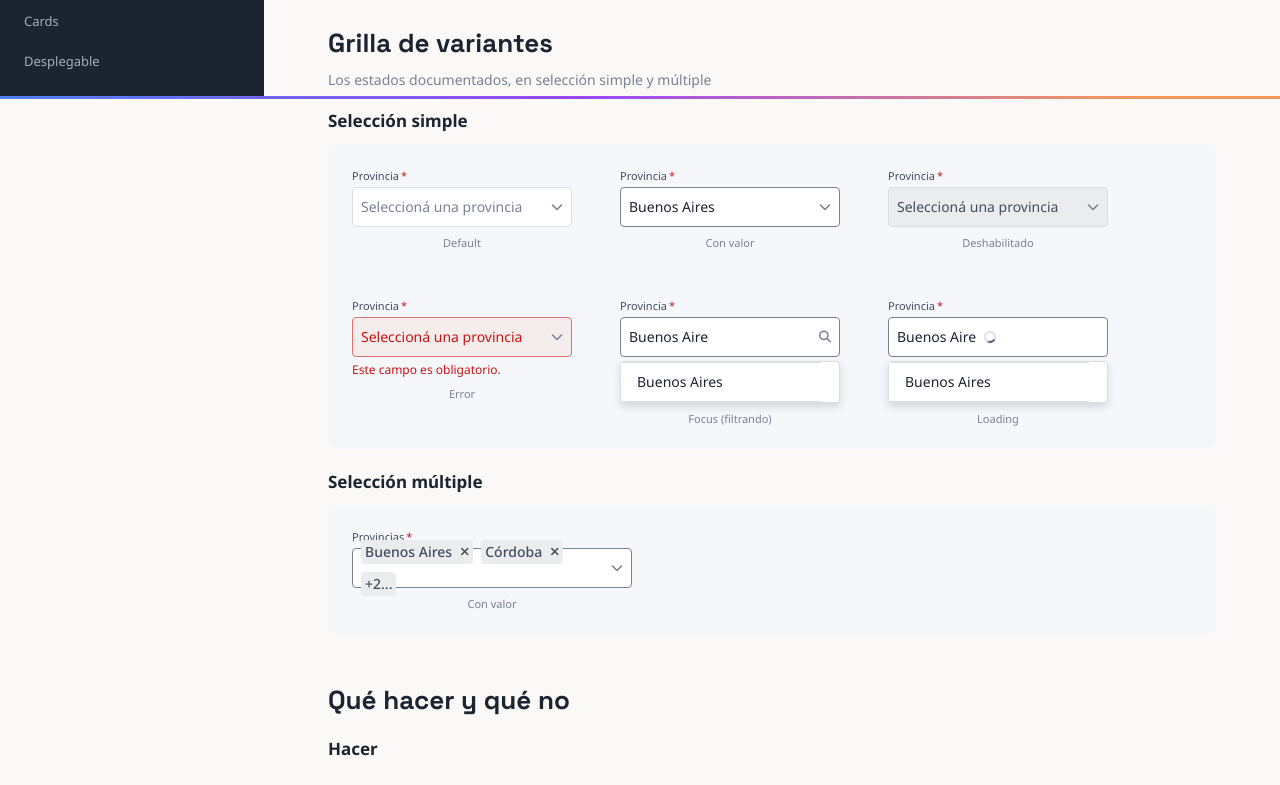
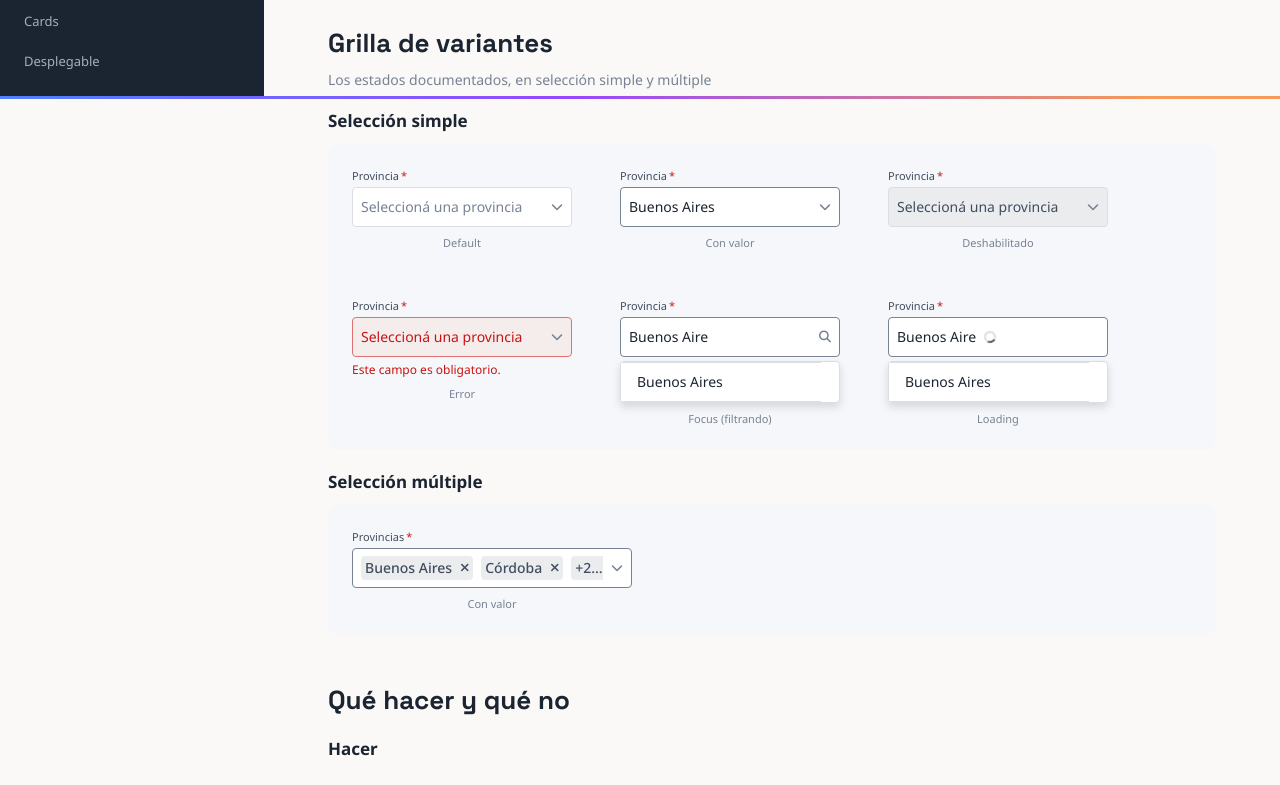
Before and after one commit to FrancescaCervesato/suelo, a plain HTML site: page atomo-select.html in a window 1280 px wide. Shown: the part 701-1486 px from the top of the page. Drawn offline with Linux system fonts and the light colour scheme.

Commit message:
Corregir wrap de chips en Select multi-seleccion
Los chips (Buenos Aires, Cordoba, +2...) rompian a una segunda
linea y se salian de la caja del input. Cambia flex-wrap a nowrap
y agrega overflow:hidden en el input y el contenedor de chips para
que todo quede en una sola fila, con el chevron fijo a la derecha.

```diff
--- a/css/figma-atomos.css
+++ b/css/figma-atomos.css
@@ -88,16 +88,17 @@
 .fg-field{display:flex;flex-direction:column;gap:4px;width:220px;}
 .fg-field label{font-size:11px;color:var(--fg-texto-light);}
 .fg-field label .fg-req{color:#c01c1c;margin-left:2px;}
-.fg-field-box{border:1px solid var(--fg-borde-default);border-radius:var(--fg-radius);height:40px;display:flex;align-items:center;padding:0 8px;font-size:14px;color:var(--fg-texto-light-2);background:#fff;gap:8px;}
+.fg-field-box{border:1px solid var(--fg-borde-default);border-radius:var(--fg-radius);height:40px;display:flex;align-items:center;padding:0 8px;font-size:14px;color:var(--fg-texto-light-2);background:#fff;gap:8px;overflow:hidden;}
 .fg-field-box.activo{border-color:var(--fg-gris-5);color:var(--fg-texto-default);}
 .fg-field-box.noeditable{background:var(--fg-elev-2);color:var(--fg-texto-light);}
 .fg-field-box.error{background:var(--fg-rojo-bg);border-color:var(--fg-rojo-border);color:var(--fg-rojo);}
-.fg-field-box .fg-ic{color:var(--fg-texto-light-2);font-size:12px;margin-left:auto;}
+.fg-field-box .fg-ic{color:var(--fg-texto-light-2);font-size:12px;margin-left:auto;flex-shrink:0;}
 .fg-field-hint-error{font-size:12px;color:var(--fg-rojo);}
 .fg-field-textarea{height:80px;align-items:flex-start;padding-top:8px;}
 .fg-field-chip{display:inline-flex;align-items:center;gap:8px;background:var(--fg-elev-2);color:var(--fg-texto-light);border-radius:var(--fg-radius);height:24px;padding:0 4px;font-size:14px;font-weight:500;}
 .fg-field-chip i{font-size:12px;cursor:pointer;}
-.fg-field-chips{display:flex;gap:8px;align-items:center;flex:1;flex-wrap:wrap;min-width:0;}
+.fg-field-chips{display:flex;gap:8px;align-items:center;flex:1;flex-wrap:nowrap;min-width:0;overflow:hidden;}
+.fg-field-chip{flex-shrink:0;}
 
 /* ===== TOGGLE ===== */
 .fg-toggle{border:none;border-radius:10px;display:inline-flex;align-items:center;cursor:pointer;position:relative;padding:2px;}
```
